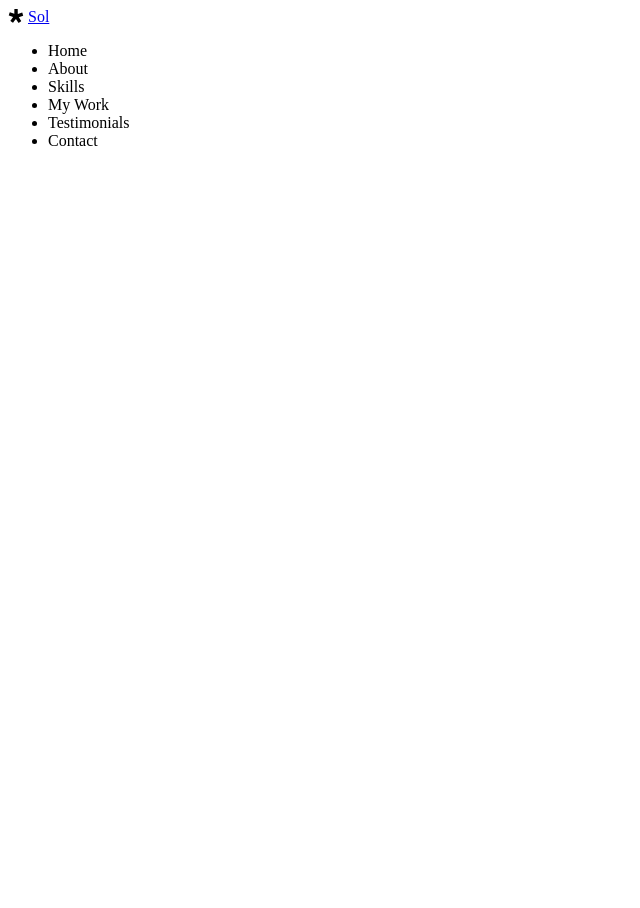
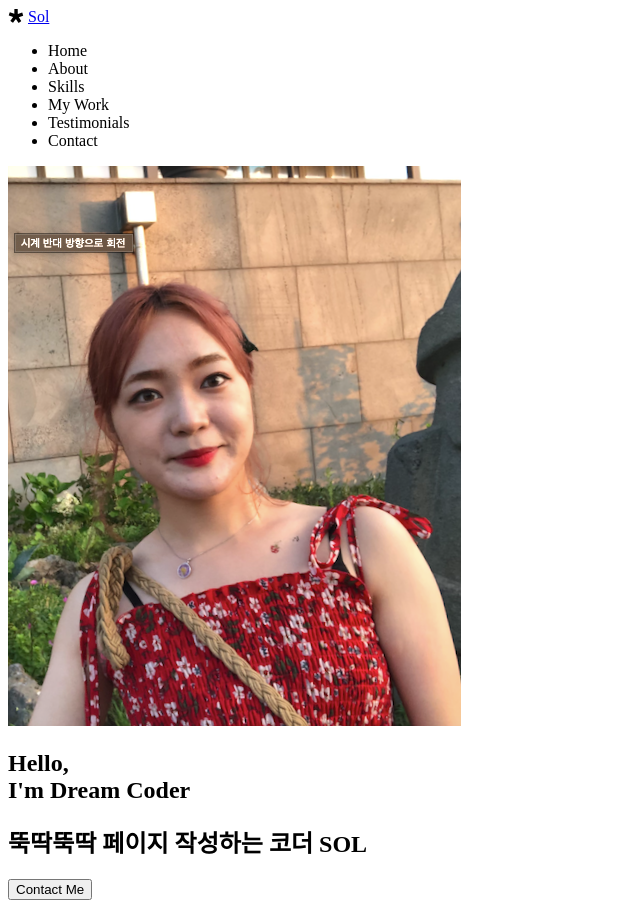
Before and after one commit to EomNamyoung/webstudy, a plain HTML site: page portfolio/index.html in a window 1280 px wide. Shown: the whole page, without its empty margins (0-640 px from the left). Before the commit the page ends 800 px from the top, so only its background shows below. Drawn offline with Linux system fonts and the light colour scheme.

Commit message:
HTML: Home

```diff
--- a/portfolio/index.html
+++ b/portfolio/index.html
@@ -33,8 +33,16 @@
             </ul>
         </div>
     </nav>
+    <!-- Home -->
+    <section id="home">
+        <img src="img/profile.png" alt="Sol's profile photo" class="home__avatar">
+        <h1 class="home_title">Hello, <br/>I'm Dream Coder</h1>
+        <h2 class="home_description">뚝딱뚝딱 페이지 작성하는 코더 SOL</h2>
+        <button class="home_contatct">Contact Me</button>
+    </section>
     <!-- About me -->
-    <section id="about"></section>
+    <section id="about">
+    </section>
     <!-- Skills -->
     <section id="skills"></section>
     <!-- Work -->
```
Also changed, not shown: portfolio/img/profile.png (added).
